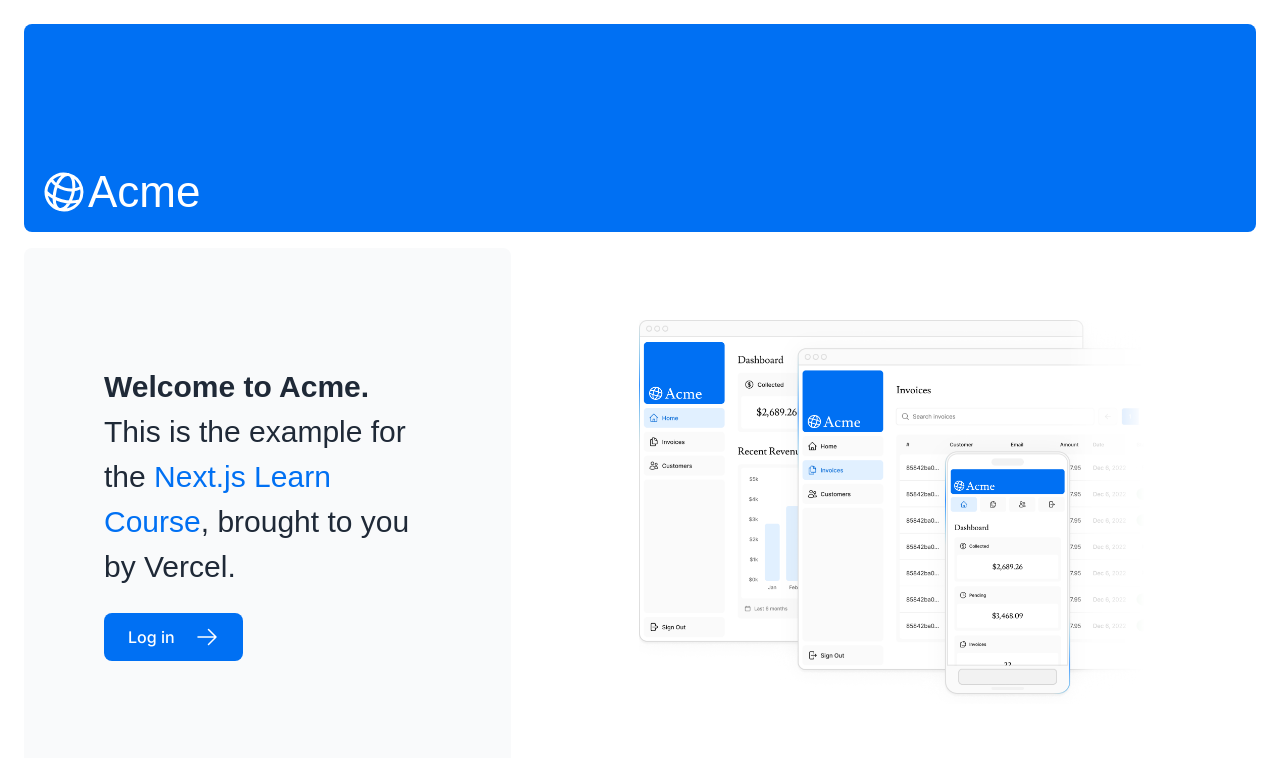
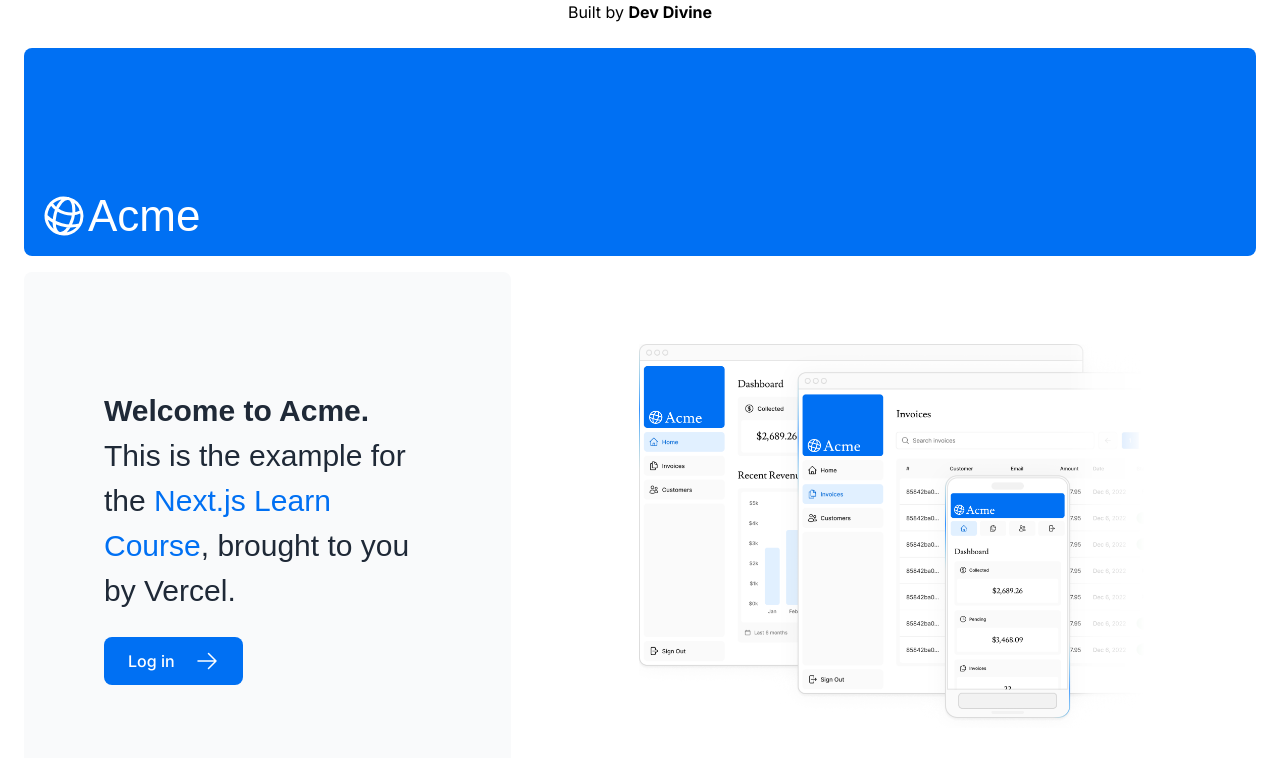
Before and after one commit to Okeke-Divine/nextjs-dashboard, a Next.js app: page / in a window 1280 px wide. Shown: the top 758 px of the page. Built offline with nearby package versions, Linux system fonts and the light colour scheme; a web font is replaced by a local one.

Commit message:
Final Update (Discontinued)

```diff
--- a/app/layout.tsx
+++ b/app/layout.tsx
@@ -20,7 +20,12 @@ export default function RootLayout({
       <head>
         {/* <title>Next.js Dashboard - Okeke Divine-Vessel</title> */}
       </head>
-      <body className={`${inter.className} antialiased`}>{children}</body>
+      <body className={`${inter.className} antialiased`}>
+        <div className="text-center">
+          Built by <b><a href="https://okekedivine.vercel.app" target={'_blank'}>Dev Divine</a></b>
+        </div>
+        <div>{children}</div>
+      </body>
     </html>
   );
 }
```
